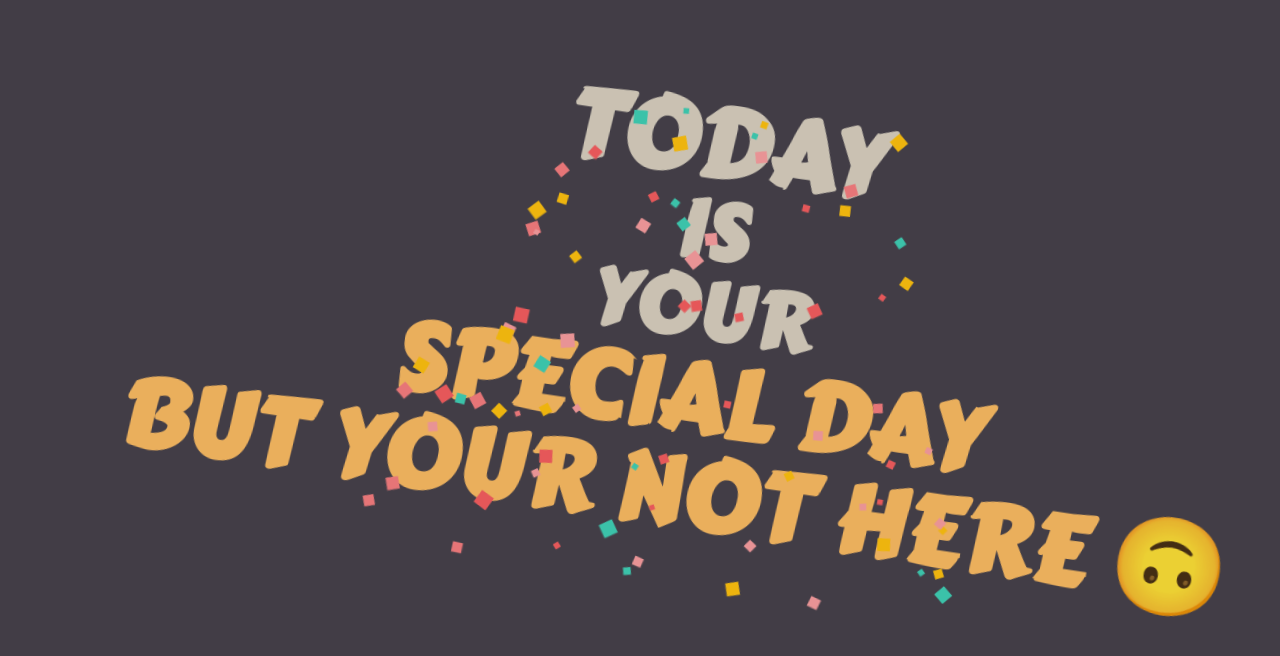
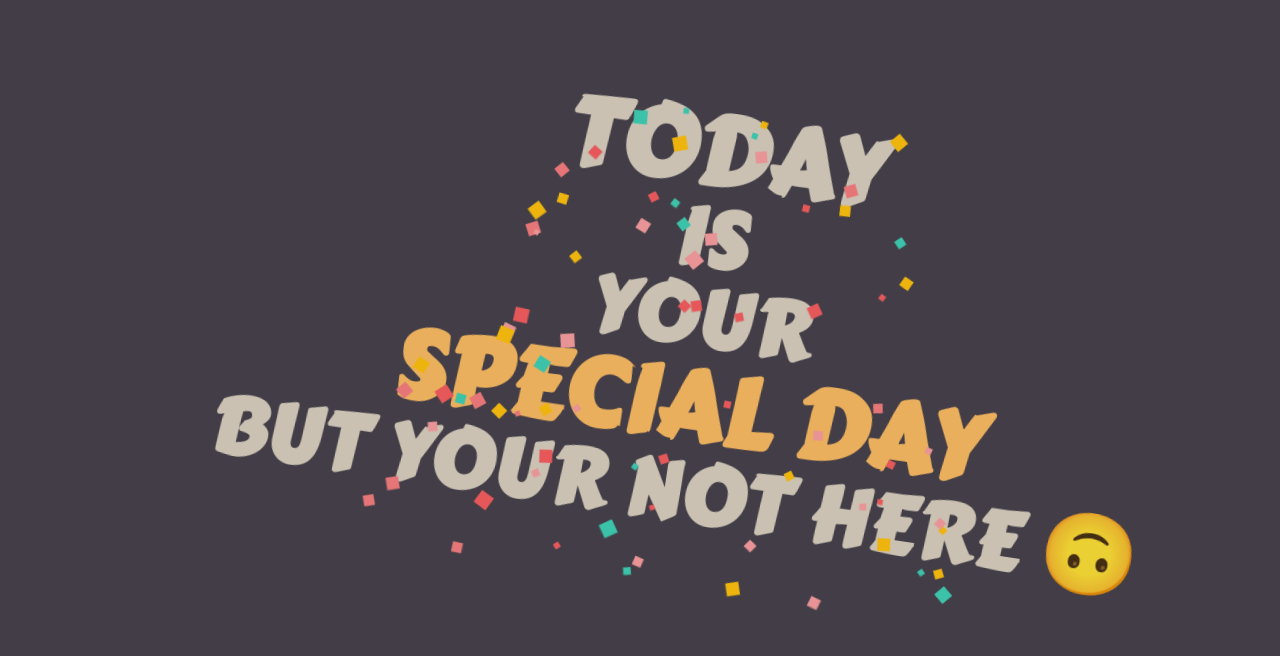
Before and after one commit to jdanielwonderson/APPABDAY, a plain HTML site: page index.html in a window 1280 px wide. Drawn offline with Linux system fonts and the light colour scheme.

Commit message:
Update index.html

```diff
--- a/index.html
+++ b/index.html
@@ -21,7 +21,8 @@
         <h1 class="first">today</h1>
         <h2 class="first">is</h2>
         <h2 class="second">your</h2>
-        <h1 class="second">special day<br>But your not here 🙃</h1>
+        <h1 class="second">special day</h1>
+        <h2 class="first">But your not here 🙃</h2>
         <div class="circle--stuff">
           <svg
             viewBox="0 0 288 48"
```
